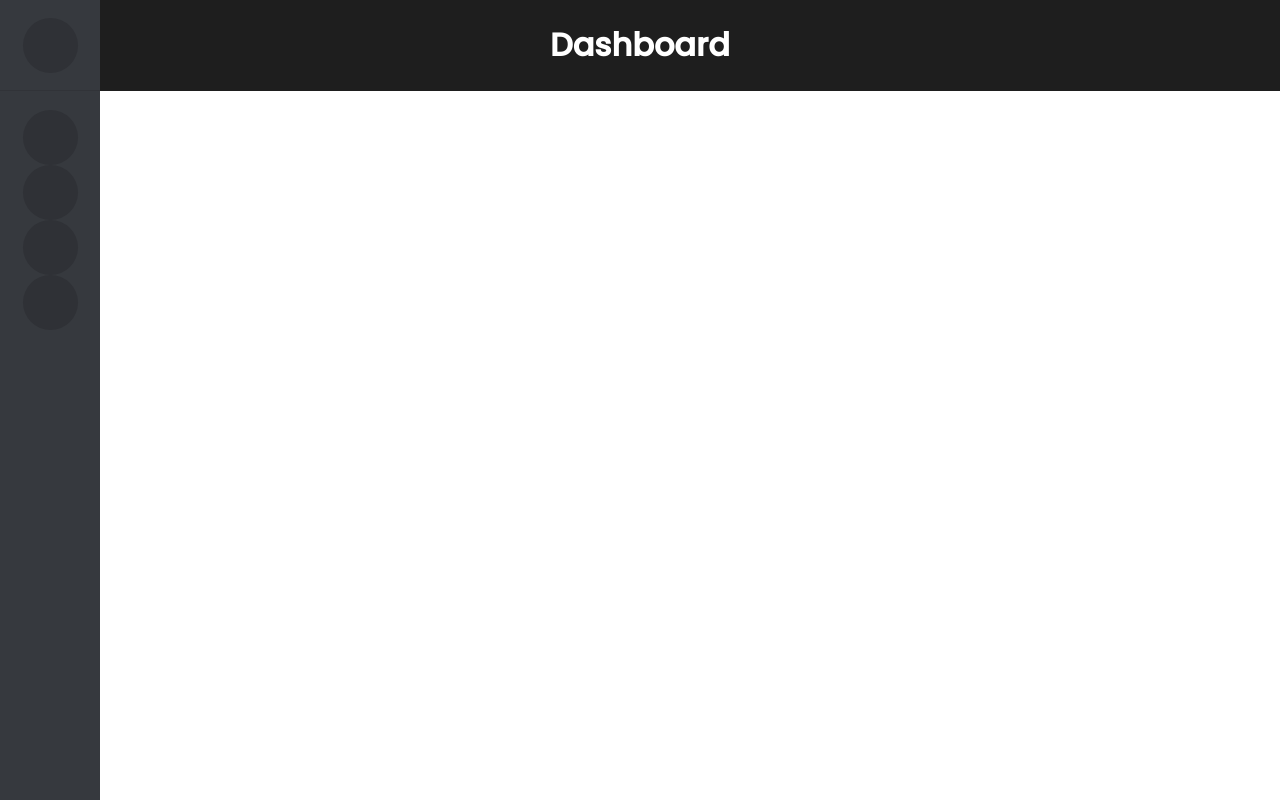
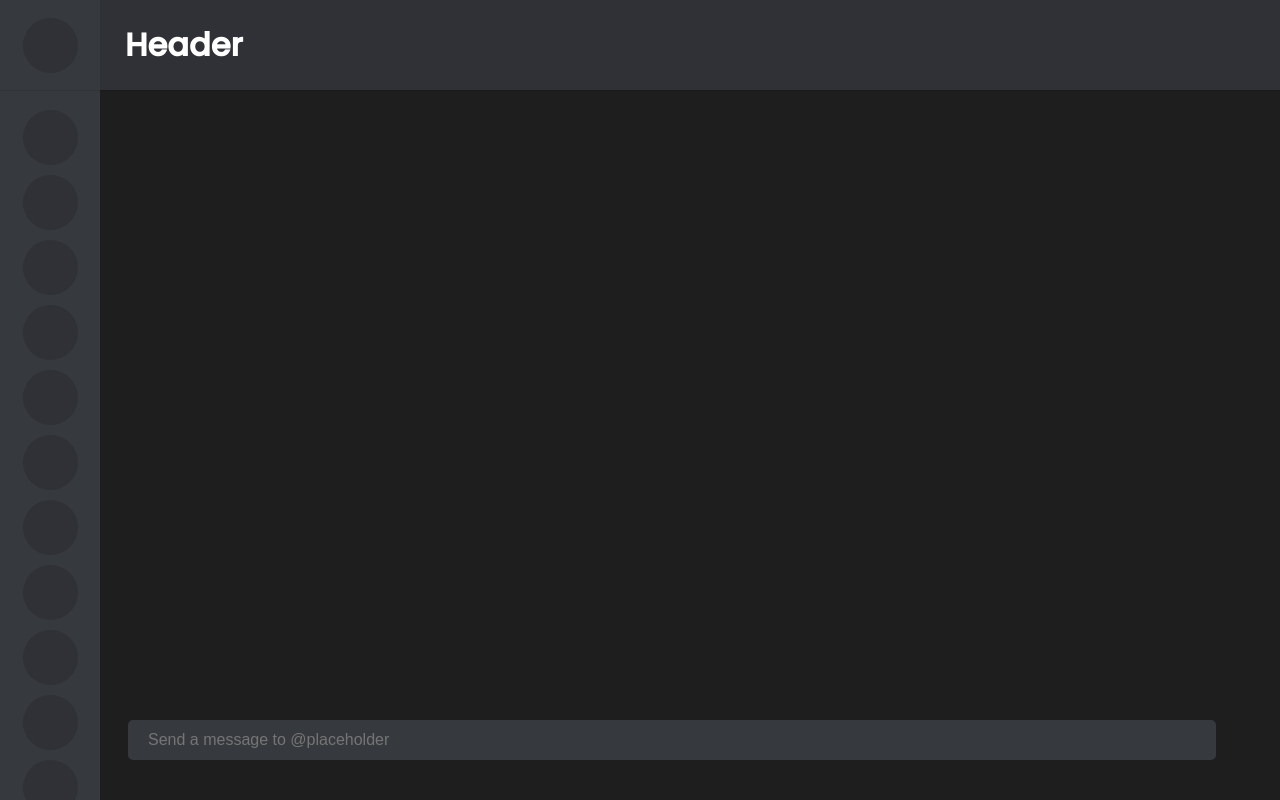
Before and after one commit to Erzenkell/Disclodo, a React (Create React App) app: page /dashboard in a window 1280 px wide. Built offline with nearby package versions, Linux system fonts and the light colour scheme.

Commit message:
sidebar improvement + chat field

```diff
--- /dev/null
+++ b/src/component/chat/Chat.js
@@ -0,0 +1,11 @@
+import React from 'react';
+
+import { StyledChat } from './StyledChat';
+
+const Chat = () => {
+    return (
+        <StyledChat placeholder="Send a message to @placeholder"/>
+    )
+}
+
+export default Chat;
--- /dev/null
+++ b/src/component/chat/StyledChat.js
@@ -0,0 +1,17 @@
+import styled from  'styled-components' ;
+
+export const StyledChat = styled.input`
+    width: 85%;
+    height: 5%;
+    border: none;
+    border-radius: 5px;
+    outline: none;
+    background-color: #36393E;
+    color: white;
+    font-size: 16px;
+    padding: 20px;
+    box-sizing: border-box;
+    position: fixed;
+    top: 90%;
+    left: 10%;
+`
--- a/src/component/header/Header.js
+++ b/src/component/header/Header.js
@@ -0,0 +1,12 @@
+import React from 'react';
+import { StyledHeader } from './StyledHeader';
+
+const Header = () => {
+    return (
+        <StyledHeader>
+            <h1>Header</h1>
+        </StyledHeader>
+    )
+}
+
+export default Header;
--- a/src/component/header/StyledHeader.js
+++ b/src/component/header/StyledHeader.js
@@ -6,4 +6,9 @@ export const StyledHeader = styled.header`
     box-shadow: 0 1px 0 0 rgba(0, 0, 0, 0.1);
     display: flex;
     align-items: center;
+    padding: 25px;
+    position: fixed;
+    background-color: #2F3136;
+    width: 100%;
+    left: 100px;
 `
--- /dev/null
+++ b/src/component/sidebar/Sidebar.css
@@ -0,0 +1,3 @@
+.sidebar-content {
+    gap: 10px;
+}
--- a/src/component/sidebar/Sidebar.js
+++ b/src/component/sidebar/Sidebar.js
@@ -2,6 +2,8 @@ import React from 'react';
 import PropTypes from 'prop-types';
 import { StyledSidebar, StyledSidebarHeader, StyledSidebarContent } from './StyledSidebar';
 import Icon from '../icon/Icon';
+
+import './Sidebar.css'
 
 const Sidebar = (usersList) => {
     return (
@@ -9,7 +11,7 @@ const Sidebar = (usersList) => {
             <StyledSidebarHeader>
                 <Icon/>
             </StyledSidebarHeader>
-            <StyledSidebarContent>
+            <StyledSidebarContent className="sidebar-content">
                 {usersList.users.map((user) => {
                     return (
                         <Icon pfp={user.pfp}/>
--- a/src/component/sidebar/StyledSidebar.js
+++ b/src/component/sidebar/StyledSidebar.js
@@ -6,7 +6,9 @@ export const StyledSidebar = styled.div`
     position: fixed;
     overflow: scroll;
     background-color: #36393E;
-    webkit-scrollbar: none;
+    ::-webkit-scrollbar {
+        display: none;
+    }
 `
 
 export const StyledSidebarHeader = styled.header`
--- a/src/mocks/users.js
+++ b/src/mocks/users.js
@@ -16,7 +16,67 @@ export const usersMock = [
     },
     {
         "name": "John DoeDoeDoeDoe",
-        "id" : "4",
+        "id" : "5",
+        "icon": 'https://i.imgur.com/4Y7YQXH.png',
+    },
+    {
+        "name": "John Doe",
+        "id" : "6",
+        "icon": 'https://i.imgur.com/4Y7YQXH.png',
+    },
+    {
+        "name": "John DoeDoe",
+        "id" : "7",
+        "icon": 'https://i.imgur.com/4Y7YQXH.png',
+    },
+    {
+        "name": "John DoeDoeDoe",
+        "id" : "8",
+        "icon": 'https://i.imgur.com/4Y7YQXH.png',
+    },
+    {
+        "name": "John DoeDoeDoeDoe",
+        "id" : "9",
+        "icon": 'https://i.imgur.com/4Y7YQXH.png',
+    },
+    {
+        "name": "John Doe",
+        "id" : "10",
+        "icon": 'https://i.imgur.com/4Y7YQXH.png',
+    },
+    {
+        "name": "John DoeDoe",
+        "id" : "11",
+        "icon": 'https://i.imgur.com/4Y7YQXH.png',
+    },
+    {
+        "name": "John DoeDoeDoe",
+        "id" : "12",
+        "icon": 'https://i.imgur.com/4Y7YQXH.png',
+    },
+    {
+        "name": "John DoeDoeDoeDoe",
+        "id" : "13",
+        "icon": 'https://i.imgur.com/4Y7YQXH.png',
+    },
+    {
+        "name": "John Doe",
+        "id" : "14",
+        "icon": 'https://i.imgur.com/4Y7YQXH.png',
+    },
+    {
+        "name": "John DoeDoe",
+        "id" : "15",
+        "icon": 'https://i.imgur.com/4Y7YQXH.png',
+    },
+    {
+        "name": "John DoeDoeDoe",
+        "id" : "16",
+        "icon": 'https://i.imgur.com/4Y7YQXH.png',
+    },
+    {
+        "name": "John DoeDoeDoeDoe",
+        "id" : "17",
         "icon": 'https://i.imgur.com/4Y7YQXH.png',
     },
 ]
--- a/src/page/dashboard/Dashboard.css
+++ b/src/page/dashboard/Dashboard.css
@@ -1,7 +1,7 @@
 .dashboard {
     display: flex;
     flex-direction: column;
-    height: 100%;
+    height: 100vh;
     color: white;
     background-color: #1e1e1e;
 }
--- a/src/page/dashboard/Dashboard.js
+++ b/src/page/dashboard/Dashboard.js
@@ -1,5 +1,7 @@
 import React from 'react';
 import Sidebar from '../../component/sidebar/Sidebar';
+import Header from '../../component/header/Header';
+import Chat from '../../component/chat/Chat';
 
 import './dashboard.css';
 import usersMock from '../../mocks/users';
@@ -8,7 +10,8 @@ const Dashboard = () => {
     return (
         <div className='dashboard'>
             <Sidebar users={usersMock}/>
-            <h1>Dashboard</h1>
+            <Header />
+            <Chat />
         </div>
     )
 }
```
